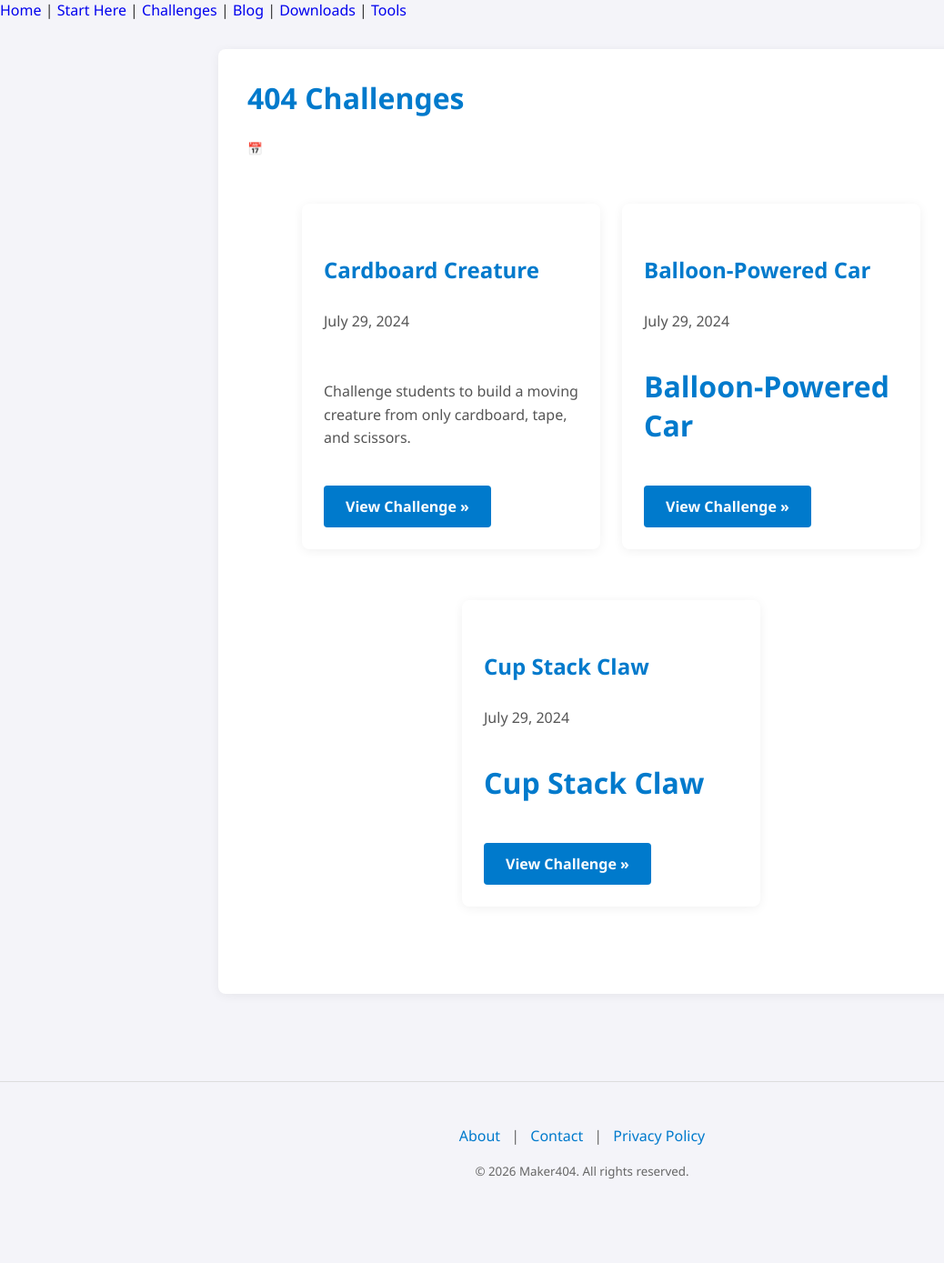
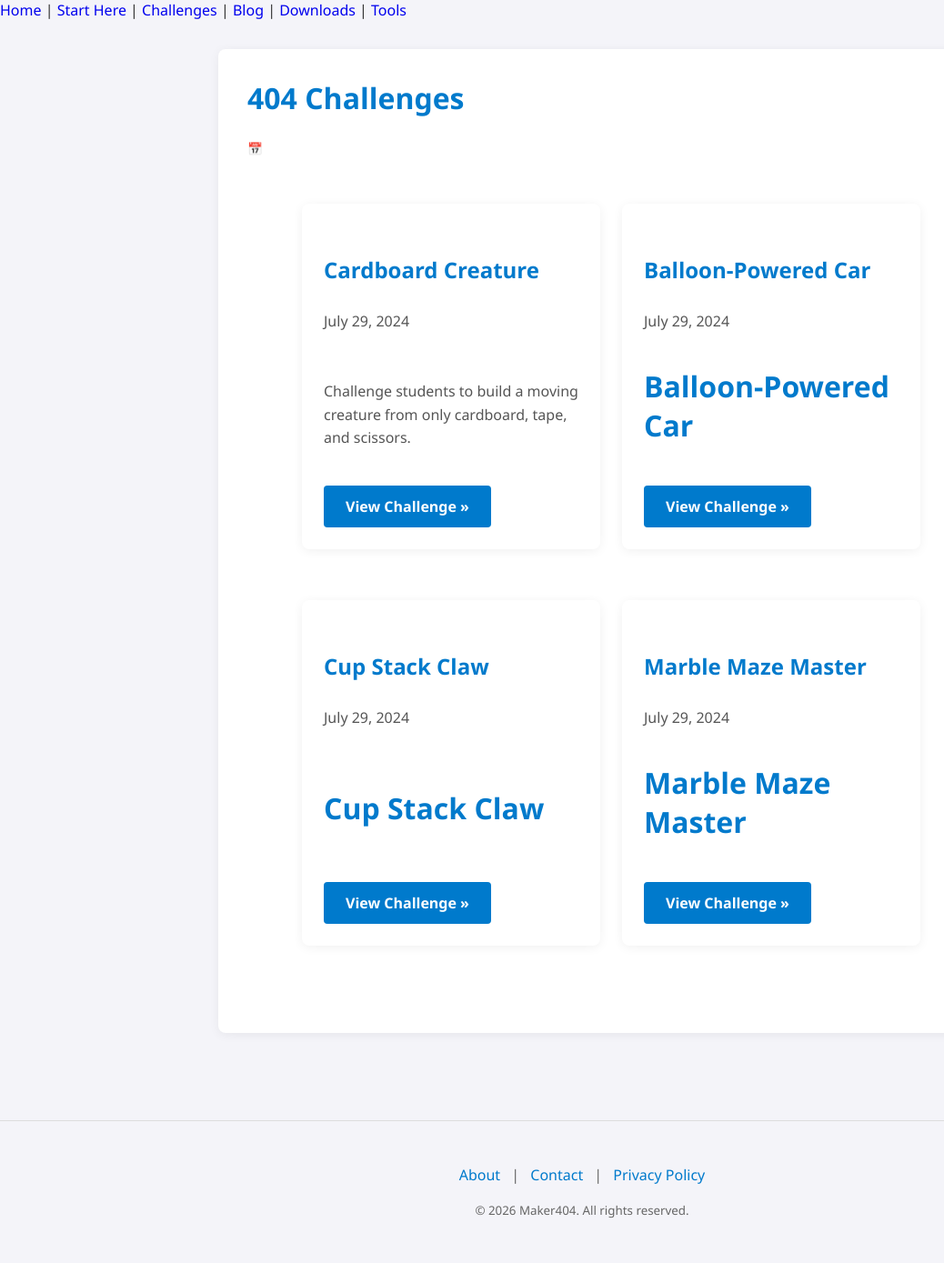
Before and after one commit to GW228g/maker404, a Jekyll site: the page built from 404-challenges/index.md, in a window 1280 px wide. Shown: the whole page at 91% size, without its empty margins (0-1038 px from the left). Built offline with Jekyll 4.4.1, drawn with Linux system fonts in a browser that asks for light colours; before the commit the page ends 1346 px from its top, so only the background shows below that.

Commit message:
Update marble-maze-master.md

```diff
--- a/_challenges/marble-maze-master.md
+++ b/_challenges/marble-maze-master.md
@@ -1,3 +1,8 @@
+---
+layout: default
+title: "Marble Maze Master"
+date: 2024-07-29
+---
 # Marble Maze Master
 
 **Grade Level:** K-6
```
